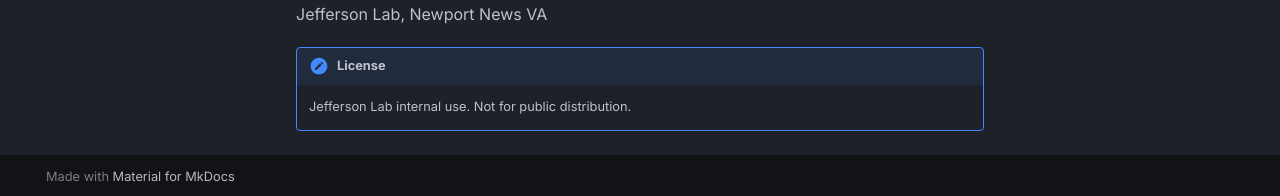
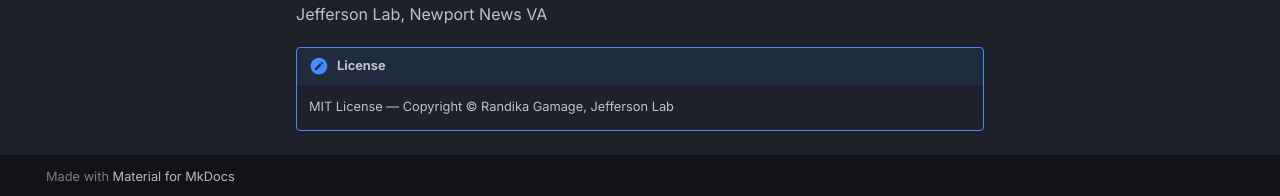
Before and after one commit to randy-afk/RanDistViewer, an MkDocs documentation site: the page built from docs/index.md, in a window 1280 px wide and 900 px high, scrolled down 1384 px. Shown: the part 701-897 px from the top of the window. Built offline with MkDocs 1.6.1 and Material for MkDocs 9.7.7, drawn with Linux system fonts in a browser that asks for light colours; comment, search, counter and statistics services are not loaded.

```diff
--- a/docs/index.md
+++ b/docs/index.md
@@ -64,4 +64,4 @@
 Jefferson Lab, Newport News VA
 
 !!! note "License"
-    Jefferson Lab internal use. Not for public distribution.
+    MIT License — Copyright © Randika Gamage, Jefferson Lab
```
